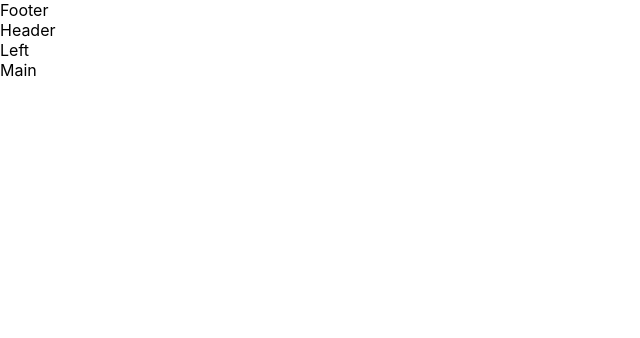
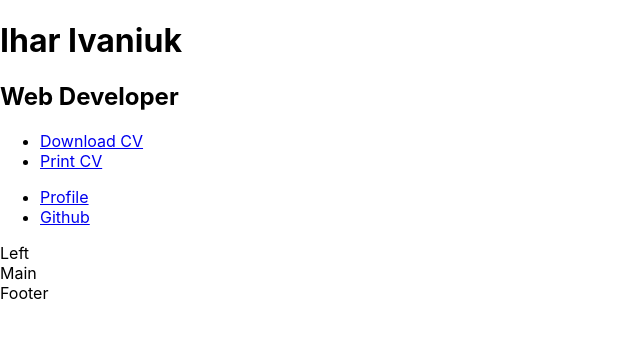
Before and after one commit to cqxg/rsschool-2019Q1-cv, a React (Create React App) app: page / in a window 1280 px wide. Shown: the top 338 px of the page, without its empty margins (0-640 px from the left). Built offline with nearby package versions, Linux system fonts and the light colour scheme.

Commit message:
feat: header preparation

```diff
--- a/src/App.js
+++ b/src/App.js
@@ -8,13 +8,13 @@ import Footer from './components/Footer/Footer';
 import './Styles/styles.css';
 
 const App = () => (
-  <div className="app-wrapper">
-    <Footer />
-    <Header />
-    <LeftCol />
-    <Main />
+    <div className="app-wrapper">
+        <Header />
+        <LeftCol />
+        <Main />
+        <Footer />
 
-  </div>
+    </div>
 );
 
 export default App;
--- a/src/components/Header/Header.js
+++ b/src/components/Header/Header.js
@@ -1,9 +1,26 @@
 import React from 'react';
 
 const Header = () => (
-  <div>
-     Header
-  </div>
+    <div>
+        <div id="header">
+            <div class="header_logotype_container">
+                <h1 class="logotype_name">Ihar <span class="purple">Ivaniuk</span></h1>
+                <h2 class="logotype_occupation">Web Developer</h2>
+            </div>
+            <div class="header_menu_container">
+                <ul class="download_print_buttons horizontal_list">
+                    <li><a href="./assets/Ihar_Ivaniuk_CV.pdf" download><span
+                        class="icon entypo-download"></span>Download CV</a></li>
+                    <li><a class="print" href="#"><span class="icon entypo-print"></span>Print CV</a></li>
+                </ul>
+                <div class="clear"></div>
+                <ul class="header_menu horizontal_list">
+                    <li><a class="no_border purple" href="#">Profile</a></li>
+                    <li><a href="https://github.com/cqxg">Github</a></li>
+                </ul>
+            </div>
+        </div>
+    </div>
 );
 
 export default Header;
```
